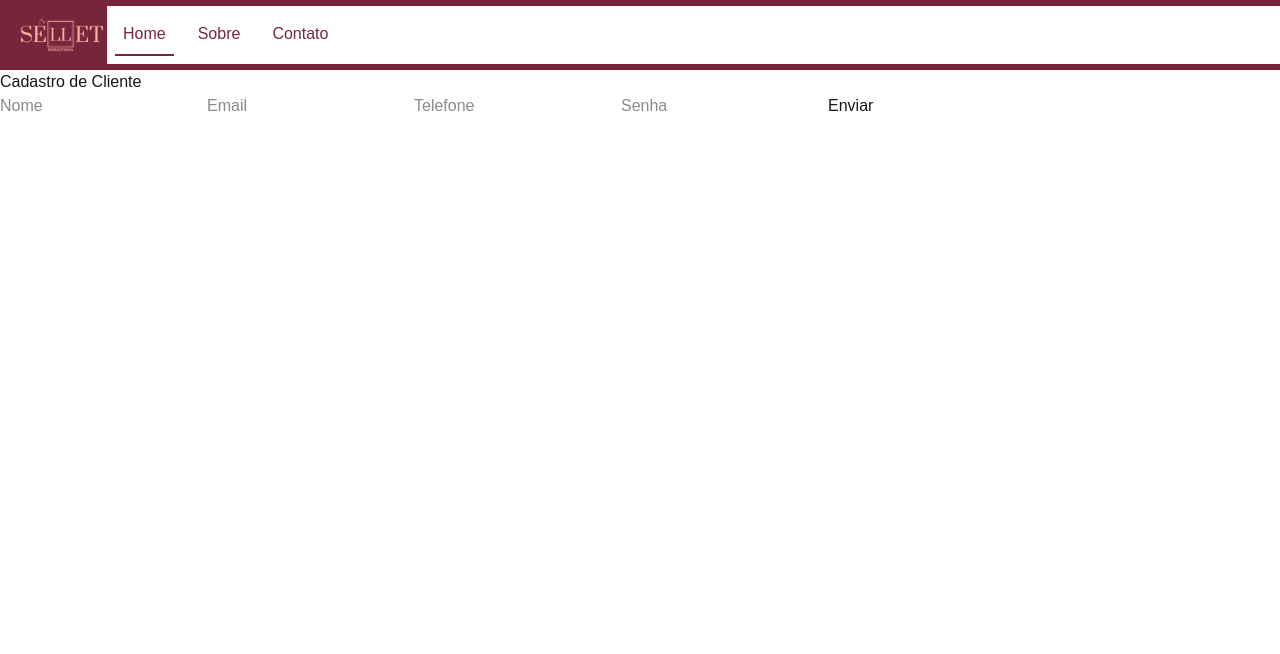
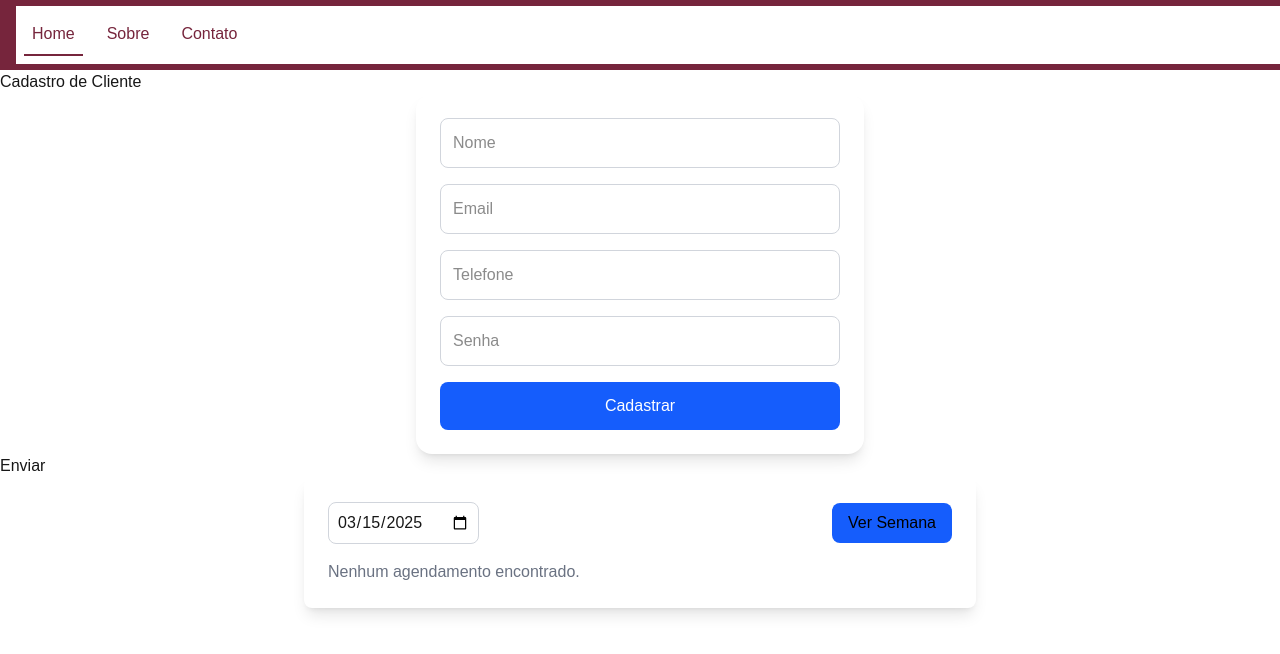
Before and after one commit to maiconsbotelho/sellet-frontend, a Next.js app: page / in a window 1280 px wide. Shown: the top 654 px of the page. Built offline with nearby package versions, Linux system fonts and the light colour scheme.

Commit message:
iniciando lista agenda

```diff
--- a/package.json
+++ b/package.json
@@ -9,6 +9,7 @@
     "lint": "next lint"
   },
   "dependencies": {
+    "date-fns": "^4.1.0",
     "next": "15.2.1",
     "react": "^19.0.0",
     "react-dom": "^19.0.0",
@@ -17,6 +18,7 @@
   },
   "devDependencies": {
     "@tailwindcss/postcss": "^4",
+    "@types/date-fns": "^2.5.3",
     "@types/node": "^20",
     "@types/react": "^19",
     "@types/react-dom": "^19",
--- a/src/app/page.tsx
+++ b/src/app/page.tsx
@@ -1,11 +1,13 @@
 import NavBar from "@/components/navBar";
 import FormularioCliente from "@/components/formulario/formularioCliente";
+import Agenda from "@/components/agendamentos";
 
 export default function Home() {
   return (
     <div className="w-screen h-screen ">
       <NavBar />
       <FormularioCliente />
+      <Agenda />
     </div>
   );
 }
--- /dev/null
+++ b/src/components/agendamentos/index.tsx
@@ -0,0 +1,64 @@
+"use client";
+import { useState } from "react";
+import { format, startOfWeek } from "date-fns";
+
+export default function Agenda() {
+  const [view, setView] = useState("day");
+  const [selectedDate, setSelectedDate] = useState(new Date());
+
+  const getWeekDays = (date: Date): Date[] => {
+    const start = startOfWeek(date, { weekStartsOn: 0 });
+    return Array.from({ length: 7 }, (_, i) => new Date(start.getTime() + i * 86400000));
+  };
+
+  const weekDays = getWeekDays(selectedDate);
+
+  const agendamentos = [
+    { id: 1, cliente: "Maria", horario: "10:00", data: "2025-03-24" },
+    { id: 2, cliente: "João", horario: "14:00", data: "2025-03-24" },
+  ];
+
+  const filteredAgendamentos =
+    view === "day" ? agendamentos.filter((a) => a.data === format(selectedDate, "yyyy-MM-dd")) : agendamentos;
+
+  return (
+    <div className="p-6 max-w-2xl mx-auto bg-white shadow-lg rounded-lg">
+      <div className="flex justify-between items-center mb-4">
+        <input
+          type="date"
+          value={format(selectedDate, "yyyy-MM-dd")}
+          onChange={(e) => setSelectedDate(new Date(e.target.value))}
+          className="p-2 border border-gray-300 rounded-lg"
+        />
+        <button
+          onClick={() => setView(view === "day" ? "week" : "day")}
+          className="bg-blue-600 text-black px-4 py-2 rounded-lg hover:bg-blue-700"
+        >
+          {view === "day" ? "Ver Semana" : "Ver Dia"}
+        </button>
+      </div>
+
+      {view === "week" && (
+        <div className="grid grid-cols-7 gap-2 text-center text-sm mb-4">
+          {weekDays.map((day) => (
+            <div key={day} className="p-2 border rounded-lg bg-gray-100">
+              {format(day, "dd/MM")}
+            </div>
+          ))}
+        </div>
+      )}
+
+      <ul>
+        {filteredAgendamentos.length > 0 ? (
+          filteredAgendamentos.map((agendamento) => (
+            <li key={agendamento.id} className="p-3 border-b">
+              <span className="font-semibold">{agendamento.cliente}</span> - {agendamento.horario}
+            </li>
+          ))
+        ) : (
+          <p className="text-gray-500">Nenhum agendamento encontrado.</p>
+        )}
+      </ul>
+    </div>
+  );
+}
--- a/src/components/formulario/formularioCliente.tsx
+++ b/src/components/formulario/formularioCliente.tsx
@@ -2,7 +2,7 @@
 
 import { useState } from "react";
 import useCadastroCliente from "@/hooks/cliente/useCadastroCliente";
-import InputField from "@/components/shared/inputField/inputField";
+import InputField from "@/components/shared/formularioBase/inputField/inputField";
 import Mensagem from "@/components/shared/mensagem/mensagem";
 import FormularioBase from "@/components/shared/formularioBase/formularioBase";
 
@@ -25,20 +25,51 @@ const FormularioCliente = () => {
 
   return (
     <FormularioBase titulo="Cadastro de Cliente" onSubmit={handleSubmit}>
-      <InputField type="text" name="nome" placeholder="Nome" value={formData.nome} onChange={handleChange} />
-      <InputField type="email" name="email" placeholder="Email" value={formData.email} onChange={handleChange} />
+      <div className="space-y-4 p-6 bg-white shadow-lg rounded-2xl w-full max-w-md mx-auto">
+        <InputField
+          type="text"
+          name="nome"
+          placeholder="Nome"
+          value={formData.nome}
+          onChange={handleChange}
+          className="w-full p-3 border border-gray-300 rounded-lg focus:outline-none focus:ring-2 focus:ring-blue-500"
+        />
+        <InputField
+          type="email"
+          name="email"
+          placeholder="Email"
+          value={formData.email}
+          onChange={handleChange}
+          className="w-full p-3 border border-gray-300 rounded-lg focus:outline-none focus:ring-2 focus:ring-blue-500"
+        />
         <InputField
           type="text"
           name="telefone"
           placeholder="Telefone"
           value={formData.telefone}
           onChange={handleChange}
+          className="w-full p-3 border border-gray-300 rounded-lg focus:outline-none focus:ring-2 focus:ring-blue-500"
         />
-      <InputField type="password" name="senha" placeholder="Senha" value={formData.senha} onChange={handleChange} />
+        <InputField
+          type="password"
+          name="senha"
+          placeholder="Senha"
+          value={formData.senha}
+          onChange={handleChange}
+          className="w-full p-3 border border-gray-300 rounded-lg focus:outline-none focus:ring-2 focus:ring-blue-500"
+        />
 
         {erro && <Mensagem texto={erro} tipo="erro" />}
         {sucesso && <Mensagem texto="Cadastro realizado com sucesso!" tipo="sucesso" />}
-      {carregando && <p>Carregando...</p>}
+        {carregando && <p className="text-gray-500 text-sm">Carregando...</p>}
+
+        <button
+          type="submit"
+          className="w-full bg-blue-600 text-white p-3 rounded-lg hover:bg-blue-700 transition duration-300"
+        >
+          Cadastrar
+        </button>
+      </div>
     </FormularioBase>
   );
 };
--- a/src/components/navBar/index.tsx
+++ b/src/components/navBar/index.tsx
@@ -1,33 +1,11 @@
-"use client";
-
-import { useState } from "react";
-import Menu from "../menu";
-import Logo from "../logo";
+import Menu from "./menu";
+import Logo from "./logo";
 
 export default function NavBar() {
-  const [isOpen, setIsOpen] = useState(false);
-
   return (
-    // <div className="relative">
-    //   {/* Botão para abrir/fechar */}
-    //   <button onClick={() => setIsOpen(!isOpen)} className="bg-blue-500 text-white px-4 py-2 rounded">
-    //     {isOpen ? "Fechar Menu" : "Abrir Menu"}
-    //   </button>
-
-    //   {/* Menu (visível apenas se isOpen for true) */}
-    //   {isOpen && (
-    //     <div className="absolute top-12 left-0 bg-blue-700 shadow-lg border rounded w-48">
-    //       <ul className="flex flex-col p-2">
-    //         <li className="p-2 hover:bg-gray-100 cursor-pointer">Home</li>
-    //         <li className="p-2 hover:bg-gray-100 cursor-pointer">Sobre</li>
-    //         <li className="p-2 hover:bg-gray-100 cursor-pointer">Contato</li>
-    //       </ul>
-    //     </div>
-    //   )}
-    // </div>
     <div className="flex justify-between w-screen h-[70px] items-center p-4 bg-[var(--primary-color)] text-white">
+      <Menu />
       <Logo />
-      <Menu />
     </div>
   );
 }
--- a/src/components/shared/mensagem/mensagem.tsx
+++ b/src/components/shared/mensagem/mensagem.tsx
@@ -1,6 +1,7 @@
 interface MensagemProps {
   texto: string;
   tipo: "erro" | "sucesso";
+  claName?: string;
 }
 
 const Mensagem = ({ texto, tipo }: MensagemProps) => {
```
Also changed, not shown: src/components/navBar/logo/index.tsx (renamed from src/components/logo/index.tsx), src/components/navBar/menu/index.tsx (renamed from src/components/menu/index.tsx), src/components/shared/formularioBase/inputField/inputField.tsx (renamed from src/components/shared/inputField/inputField.tsx), 1 other file (tests, documents, lock files or other folders). Lines whose indentation alone changed are shown as unchanged.
